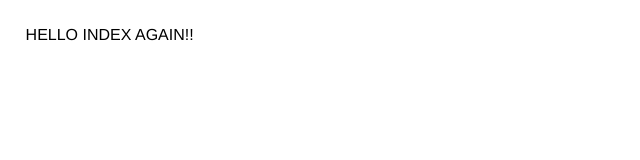
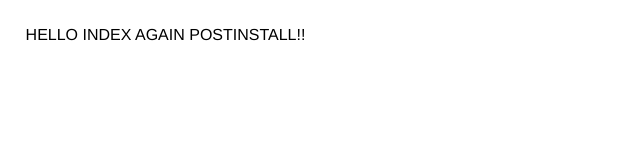
Before and after one commit to threepears/react_todo, a website: page public/index.html in a window 1280 px wide. Shown: the whole page, without its empty margins (0-640 px from the left). Drawn offline with Linux system fonts and the light colour scheme.

Commit message:
Fix package.json error

```diff
--- a/package.json
+++ b/package.json
@@ -6,7 +6,7 @@
   "scripts": {
     "test": "echo \"Error: no test specified\" && exit 1",
     "start": "node server.js",
-    "postinstall": "webpack --config ./webpack-prod.config.js --progress --colors",
+    "postinstall": "webpack --config ./webpack-prod.config.js --progress --colors"
   },
   "repository": {
     "type": "git",
--- a/public/index.html
+++ b/public/index.html
@@ -7,7 +7,7 @@
 </head>
 
 <body>
-  <div id="app">HELLO INDEX AGAIN!!</div>
+  <div id="app">HELLO INDEX AGAIN POSTINSTALL!!</div>
   <script src="bundle.js"></script>
 </body>
 </html>
```
